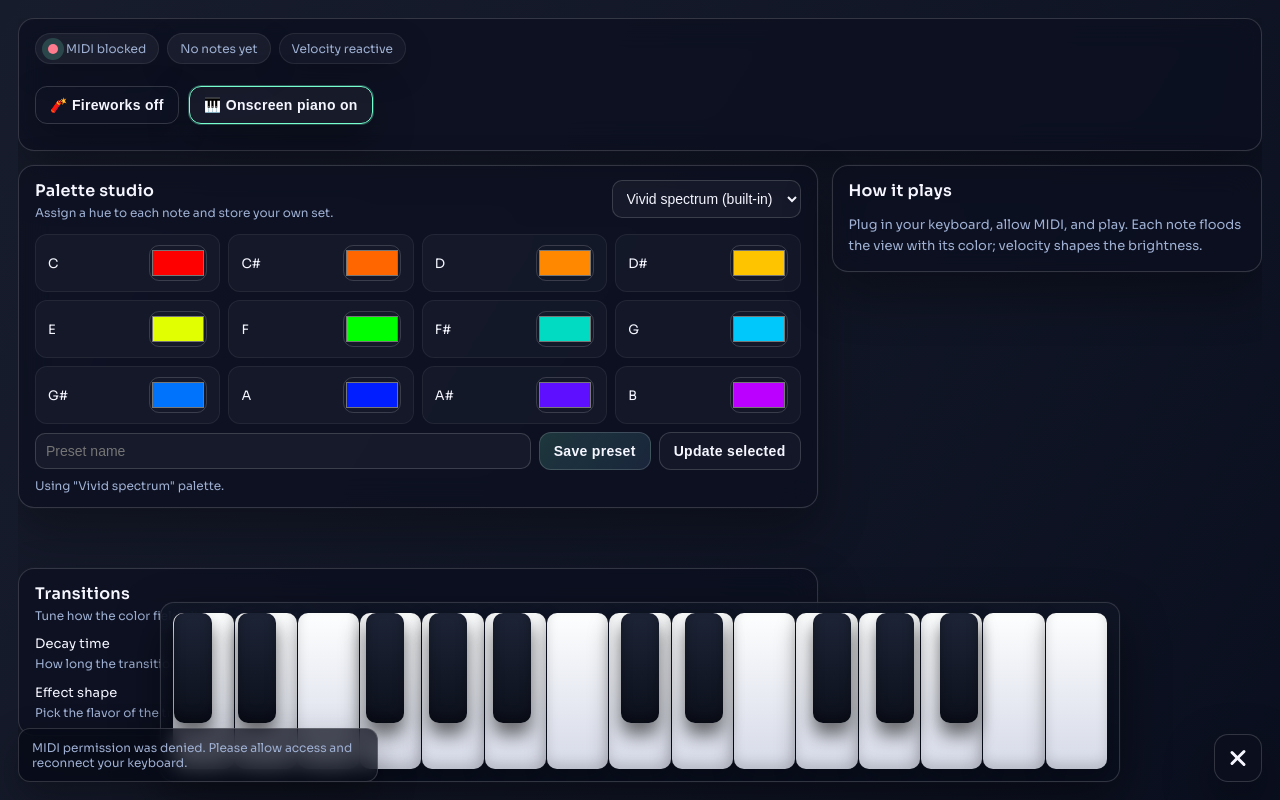
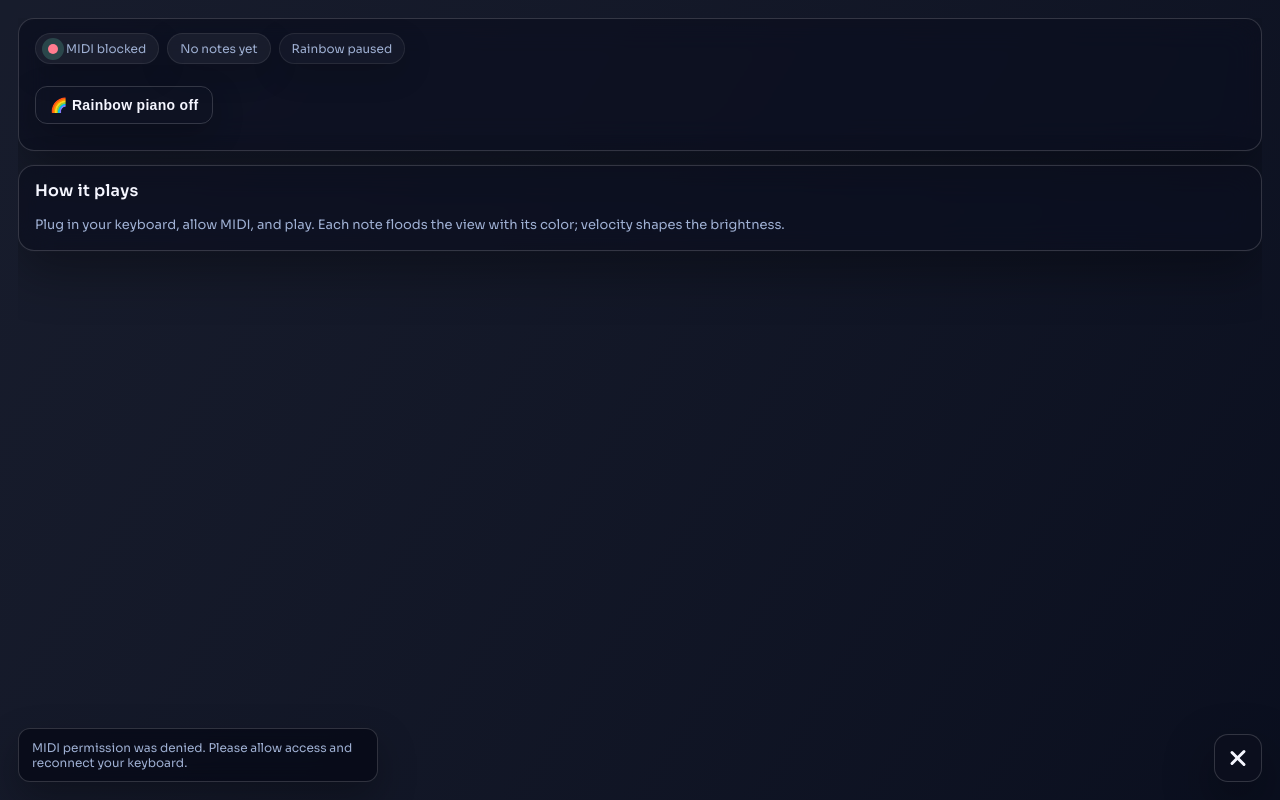
Before and after one commit to curtiscovington/piano, a plain HTML site: page index.html in a window 1280 px wide. Both pictures are taken after a click on the button "Show controls". Drawn offline with Linux system fonts and the light colour scheme.

Commit message:
Add rainbow HUD toggle gate

```diff
--- a/index.html
+++ b/index.html
@@ -118,6 +118,28 @@
       flex-wrap: wrap;
       gap: 10px;
       margin-top: 10px;
+    }
+
+    .rainbow-toggle {
+      background: linear-gradient(135deg, rgba(119, 255, 208, 0.18), rgba(124, 198, 255, 0.18));
+      border-color: rgba(119, 255, 208, 0.5);
+    }
+
+    body:not(.rainbow-active) .rainbow-locked {
+      display: none !important;
+    }
+
+    body:not(.rainbow-active) .deck {
+      grid-template-columns: 1fr;
+    }
+
+    .how-it-plays-card {
+      display: none;
+    }
+
+    body.rainbow-hover .how-it-plays-card,
+    body.rainbow-active .how-it-plays-card {
+      display: grid;
     }
 
     .mode-button {
@@ -467,10 +489,13 @@
         </div>
 
         <div class="action-row">
-          <button id="firework-toggle" class="mode-button" aria-pressed="false" aria-label="Toggle firework mode">
+          <button id="rainbow-toggle" class="mode-button rainbow-toggle" aria-pressed="false" aria-label="Toggle rainbow piano HUD">
+            🌈 Rainbow piano off
+          </button>
+          <button id="firework-toggle" class="mode-button rainbow-locked" aria-pressed="false" aria-label="Toggle firework mode">
             🧨 Fireworks off
           </button>
-          <button id="piano-toggle" class="mode-button" aria-pressed="false" aria-label="Toggle onscreen piano">
+          <button id="piano-toggle" class="mode-button rainbow-locked" aria-pressed="false" aria-label="Toggle onscreen piano">
             🎹 Onscreen piano off
           </button>
         </div>
@@ -482,7 +507,7 @@
       </div>
     </div>
     <div class="deck">
-      <div class="card palette-card" aria-label="Color palette controls">
+      <div class="card palette-card rainbow-locked" aria-label="Color palette controls">
         <div class="section-header">
           <div>
             <div class="label">Palette studio</div>
@@ -500,7 +525,7 @@
         </div>
         <div class="palette-message" id="palette-message" aria-live="polite"></div>
       </div>
-      <div class="card mini-card" style="min-width: 240px;">
+      <div class="card mini-card how-it-plays-card" style="min-width: 240px;">
         <div class="label">How it plays</div>
         <div class="tip">Plug in your keyboard, allow MIDI, and play. Each note floods the view with its color; velocity shapes the brightness.</div>
         <div class="tip" id="ios-tip" hidden>
@@ -510,7 +535,7 @@
           Ready to play offline after your first visit.
         </div>
       </div>
-      <div class="card" style="min-width: 260px;">
+      <div class="card rainbow-locked" style="min-width: 260px;">
         <div class="label">Transitions</div>
         <div class="section-sub">Tune how the color field glides between notes.</div>
         <div class="controls-grid" style="margin-top: 12px;">
--- a/js/main.js
+++ b/js/main.js
@@ -21,6 +21,7 @@ const transitionDecayInput = document.getElementById('transition-decay');
 const transitionDecayLabel = document.getElementById('transition-decay-label');
 const transitionEffectSelect = document.getElementById('transition-effect');
 const uiToggle = document.getElementById('ui-toggle');
+const rainbowToggle = document.getElementById('rainbow-toggle');
 const fireworkToggle = document.getElementById('firework-toggle');
 const pianoToggle = document.getElementById('piano-toggle');
 const piano = document.getElementById('piano');
@@ -46,12 +47,56 @@ const visuals = createVisuals({
   describeNote
 });
 
+let rainbowActive = false;
+
+function setRainbowActive(active) {
+  rainbowActive = active;
+  document.body.classList.toggle('rainbow-active', active);
+  if (!active) {
+    document.body.classList.remove('rainbow-hover');
+    visuals.setFireworkMode(false);
+    visuals.setPianoVisibility(false);
+    if (modePill) {
+      modePill.textContent = 'Rainbow paused';
+    }
+    if (info) {
+      info.textContent = 'Rainbow controls hidden. Toggle back on to explore.';
+    }
+  } else {
+    document.body.classList.remove('rainbow-hover');
+    visuals.setPianoVisibility(true);
+    if (modePill) {
+      modePill.textContent = 'Rainbow piano active';
+    }
+  }
+  if (rainbowToggle) {
+    rainbowToggle.setAttribute('aria-pressed', String(active));
+    rainbowToggle.textContent = active ? '🌈 Rainbow piano on' : '🌈 Rainbow piano off';
+    rainbowToggle.setAttribute('aria-label', active ? 'Disable rainbow piano HUD' : 'Enable rainbow piano HUD');
+  }
+}
+
+function handleRainbowHovering(hovering) {
+  if (rainbowActive) return;
+  document.body.classList.toggle('rainbow-hover', hovering);
+}
+
 function bindUI() {
   if (uiToggle) {
     uiToggle.addEventListener('click', () => {
       const shouldShowUI = document.body.classList.contains('ui-hidden');
       visuals.setUIVisibility(shouldShowUI);
     });
+  }
+
+  if (rainbowToggle) {
+    rainbowToggle.addEventListener('click', () => {
+      setRainbowActive(!rainbowActive);
+    });
+    rainbowToggle.addEventListener('mouseenter', () => handleRainbowHovering(true));
+    rainbowToggle.addEventListener('mouseleave', () => handleRainbowHovering(false));
+    rainbowToggle.addEventListener('focus', () => handleRainbowHovering(true));
+    rainbowToggle.addEventListener('blur', () => handleRainbowHovering(false));
   }
 
   if (fireworkToggle) {
@@ -72,7 +117,7 @@ const visuals = createVisuals({
 function init() {
   bindUI();
   visuals.buildOnscreenKeyboard();
-  visuals.setPianoVisibility(true);
+  setRainbowActive(false);
   visuals.setUIVisibility(false);
   visuals.resize();
   visuals.initTransitionControls();
```
Lines whose indentation alone changed are shown as unchanged.
